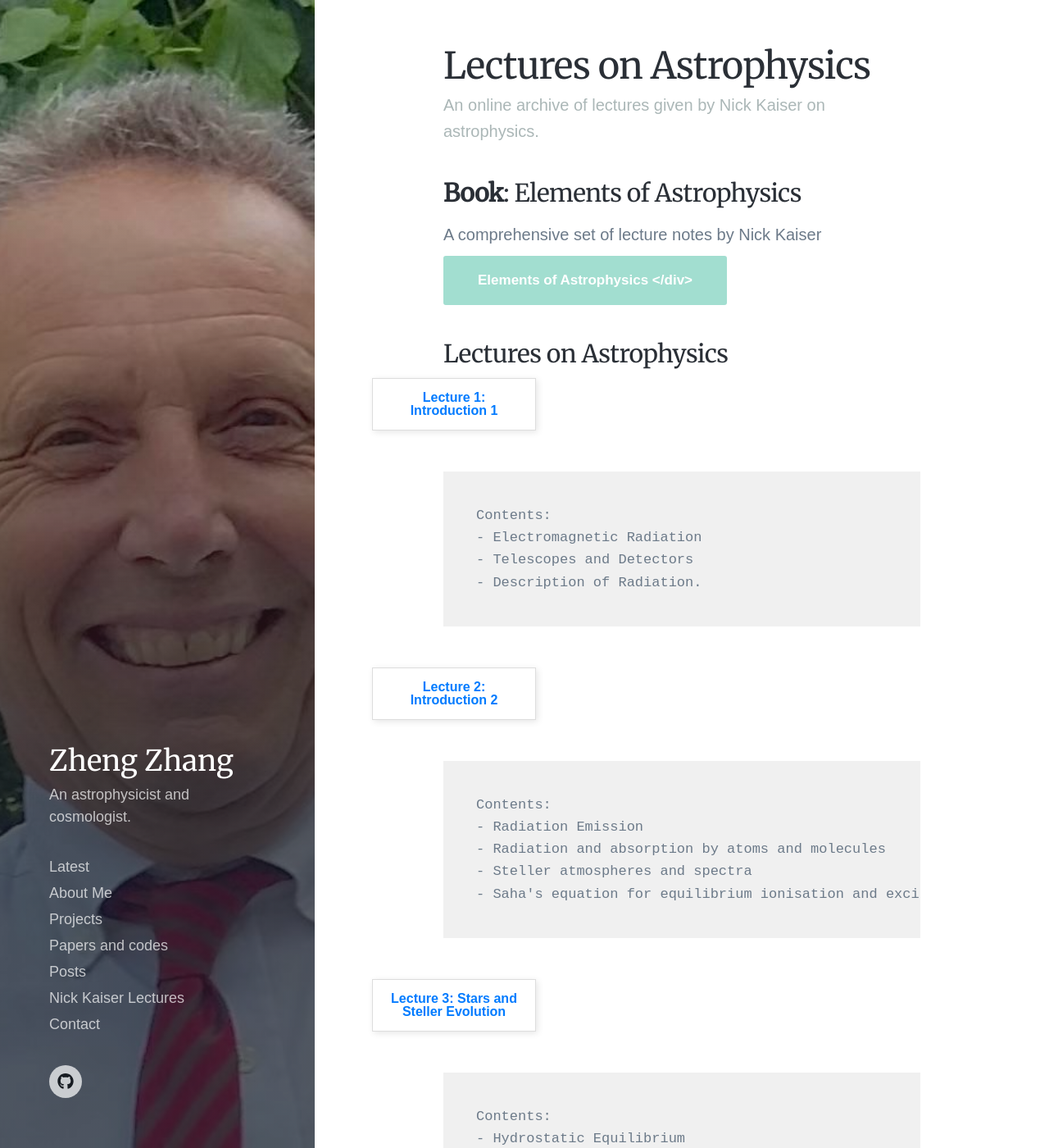
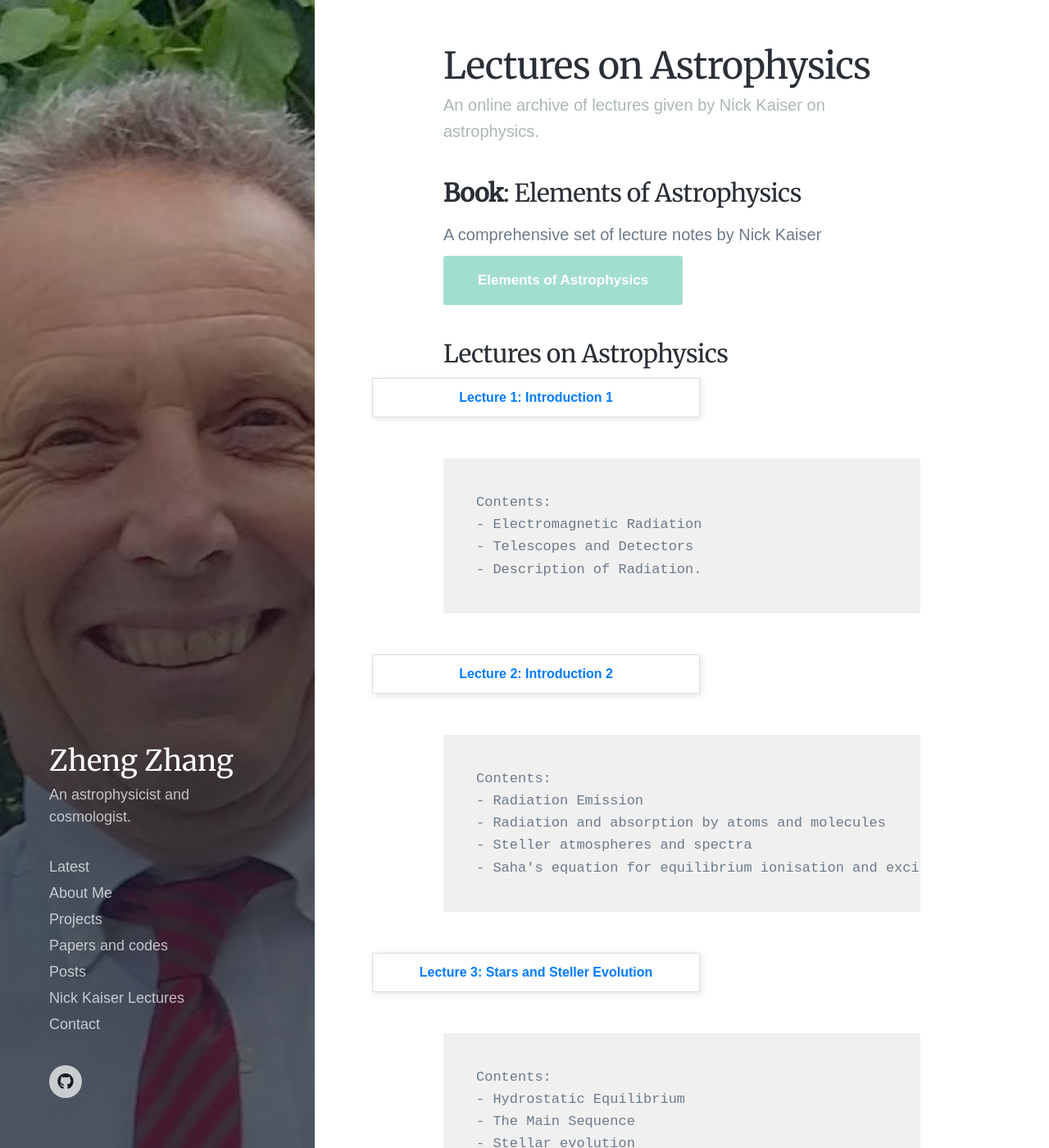
Before and after one commit to zzhang0123/zzhang0123.github.io, a Jekyll site: the page built from _NickKaiserNotes/Astrophysics.md, in a window 1280 px wide and 1400 px high. Shown: the whole window at 82% size. Built offline with Jekyll 4.4.1, drawn with Linux system fonts in a browser that asks for light colours; nearby versions of some CDN libraries; some web fonts are replaced.

Commit message:
fine tuning

```diff
--- a/_NickKaiserNotes/Astrophysics.md
+++ b/_NickKaiserNotes/Astrophysics.md
@@ -12,7 +12,7 @@ kaiser: true
 A comprehensive set of lecture notes by Nick Kaiser
 <a href="NKarchive/ElementsOfAstrophysicsByKaiserN.pdf" class="button button--large" target="_blank">
 {{ "Elements of Astrophysics" }}
-</div>
+</a>
 
 
 ### Lectures on Astrophysics
--- a/css/style.scss
+++ b/css/style.scss
@@ -28,6 +28,9 @@ h2 {
 .notes-container {
     display: flex;
     flex-wrap: wrap;
+    flex-basis: 50%;             /* Ensure the flowchart takes up half the width */
+    min-width: 300px;            /* Set a minimum width to prevent shrinking */
+    max-width: 600px;
 }
 
 .note {
@@ -35,7 +38,7 @@ h2 {
     border: 1px solid #ddd;
     padding: 15px;
     margin: 10px;
-    width: 200px;
+    width: 400px;
     text-align: center;
     box-shadow: 2px 2px 8px rgba(0, 0, 0, 0.1);
 }
```
